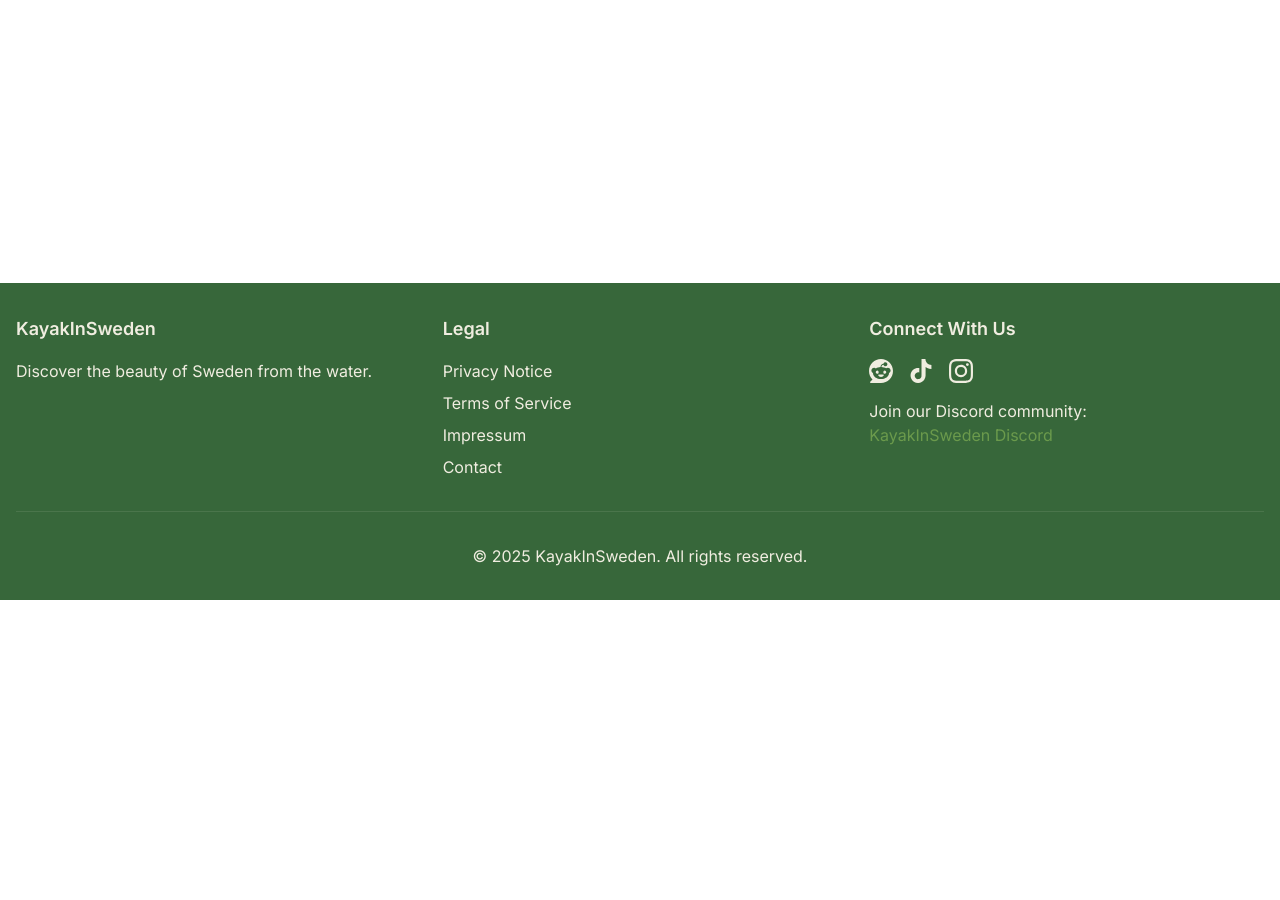
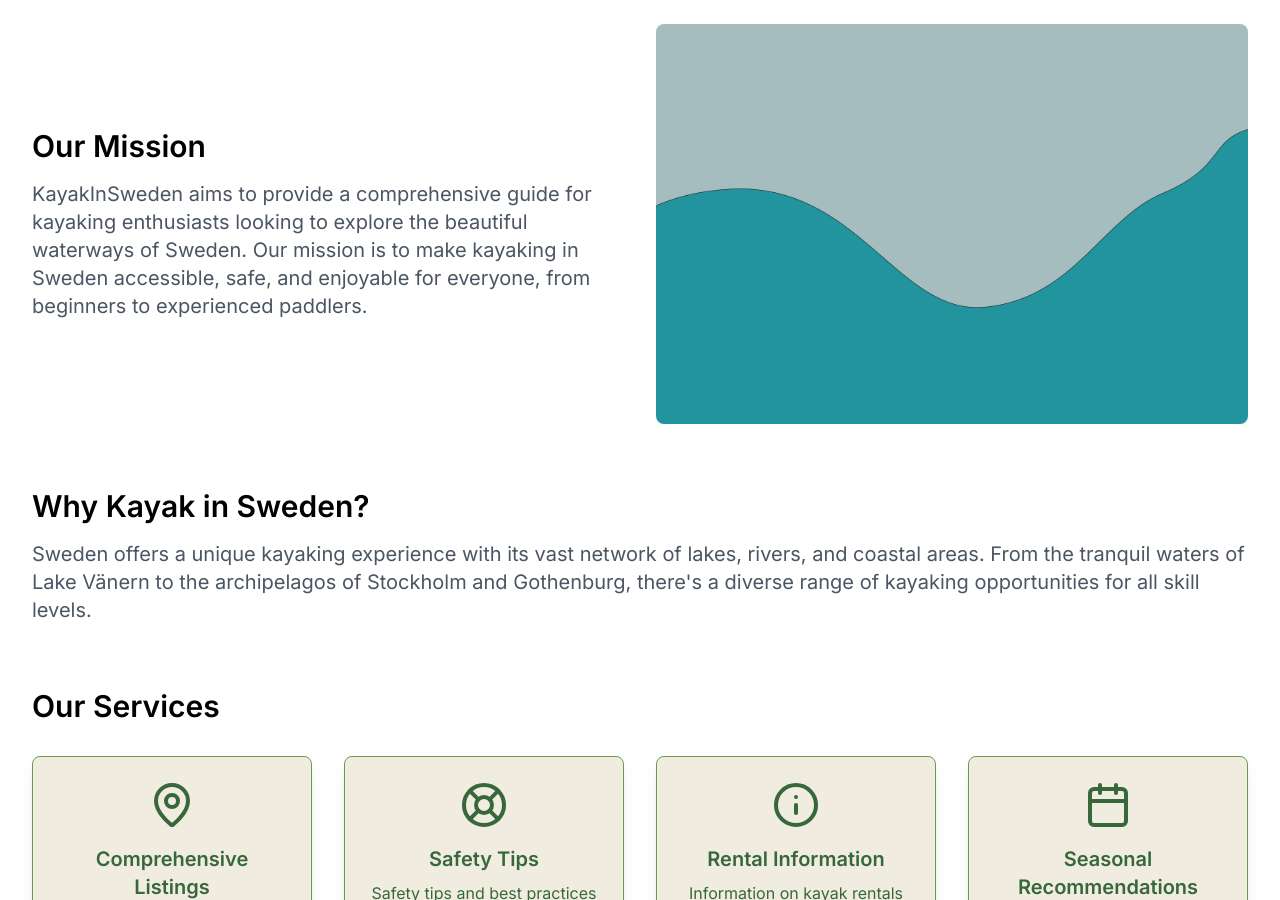
Before and after one commit to HannesEnsbacher/paddleelk, a Next.js app: page /about in a window 1280 px wide. Shown: the part 200-1100 px from the top of the page. Before the commit the page ends 800 px from the top, so only its background shows below. Built offline with nearby package versions, Linux system fonts and the light colour scheme.

Commit message:
Added about page with mock information

```diff
--- a/app/about/page.tsx
+++ b/app/about/page.tsx
@@ -1,5 +1,147 @@
-export default function About() {
+import Image from "next/image"
+import { Button } from "@/components/ui/button"
+import {MapPin, LifeBuoy, Calendar, Info, Compass, Map} from "lucide-react"
+import {Card, CardContent} from "@/components/ui/card";
+
+export default function AboutPage() {
     return (
-        <div>About Works</div>
-    );
+        <div className="min-h-screen py-12 bg-white">
+            <main className="container mx-auto px-4 sm:px-6 lg:px-8">
+                <h1 className="text-5xl font-bold mb-12 text-center">About KayakInSweden</h1>
+
+                <section className="mb-16 flex flex-col lg:flex-row items-center gap-8">
+                    <div className="lg:w-1/2">
+                        <h2 className="text-3xl font-semibold mb-4">Our Mission</h2>
+                        <p className="text-xl text-gray-600">
+                            KayakInSweden aims to provide a comprehensive guide for kayaking enthusiasts looking to explore the
+                            beautiful waterways of Sweden. Our mission is to make kayaking in Sweden accessible, safe, and enjoyable
+                            for everyone, from beginners to experienced paddlers.
+                        </p>
+                    </div>
+                    <div className="w-full lg:w-1/2 h-[300px] lg:h-[400px] relative rounded-lg overflow-hidden">
+                        <Image
+                            src="/placeholder-image.png"
+                            alt="Kayaking in Sweden"
+                            style={{ objectFit: "cover" }}
+                            sizes="(max-width: 1024px) 100vw, 50vw"
+                            fill
+                            priority
+                        />
+                    </div>
+                </section>
+
+                <section className="mb-16">
+                    <h2 className="text-3xl font-semibold mb-4">Why Kayak in Sweden?</h2>
+                    <p className="text-xl text-gray-600">
+                        Sweden offers a unique kayaking experience with its vast network of lakes, rivers, and coastal areas. From
+                        the tranquil waters of Lake Vänern to the archipelagos of Stockholm and Gothenburg, there's a diverse range
+                        of kayaking opportunities for all skill levels.
+                    </p>
+                </section>
+
+                <section className="mb-16">
+                    <h2 className="text-3xl font-semibold mb-8">Our Services</h2>
+                    <div className="grid grid-cols-1 md:grid-cols-4 gap-8">
+                        <Card className="shadow-lg">
+                            <CardContent className="p-6 flex flex-col items-center text-center">
+                                <MapPin className="w-12 h-12 text-primary mb-4"/>
+                                <h3 className="text-xl font-semibold mb-2">Comprehensive Listings</h3>
+                                <p>Find the best kayak rental locations across Sweden, all in one place</p>
+                            </CardContent>
+                        </Card>
+                        <Card className="shadow-lg">
+                            <CardContent className="p-6 flex flex-col items-center text-center">
+                                <LifeBuoy className="w-12 h-12 text-primary mb-4"/>
+                                <h3 className="text-xl font-semibold mb-2">Safety Tips</h3>
+                                <p>Safety tips and best practices for kayaking in Swedish waters</p>
+                            </CardContent>
+                        </Card>
+                        <Card className="shadow-lg">
+                            <CardContent className="p-6 flex flex-col items-center text-center">
+                                <Info className="w-12 h-12 text-primary mb-4"/>
+                                <h3 className="text-xl font-semibold mb-2">Rental Information</h3>
+                                <p>Information on kayak rentals and tours</p>
+                            </CardContent>
+                        </Card>
+                        <Card className="shadow-lg">
+                            <CardContent className="p-6 flex flex-col items-center text-center">
+                                <Calendar className="w-12 h-12 text-primary mb-4"/>
+                                <h3 className="text-xl font-semibold mb-2">Seasonal Recommendations</h3>
+                                <p>Seasonal recommendations for the best kayaking experiences</p>
+                            </CardContent>
+                        </Card>
+                    </div>
+                    {/*<div className="grid grid-cols-1 md:grid-cols-2 lg:grid-cols-4 gap-6">*/}
+                    {/*    {[*/}
+                    {/*        {*/}
+                    {/*            icon: MapPin,*/}
+                    {/*            title: "Location Guides",*/}
+                    {/*            description: "Comprehensive guides to kayaking locations across Sweden",*/}
+                    {/*        },*/}
+                    {/*        {*/}
+                    {/*            icon: Info,*/}
+                    {/*            title: "Rental Information",*/}
+                    {/*            description: "Information on kayak rentals and tours"*/}
+                    {/*        },*/}
+                    {/*        {*/}
+                    {/*            icon: LifeBuoy,*/}
+                    {/*            title: "Safety Tips",*/}
+                    {/*            description: "Safety tips and best practices for kayaking in Swedish waters",*/}
+                    {/*        },*/}
+                    {/*        {*/}
+                    {/*            icon: Calendar,*/}
+                    {/*            title: "Seasonal Recommendations",*/}
+                    {/*            description: "Seasonal recommendations for the best kayaking experiences",*/}
+                    {/*        },*/}
+                    {/*    ].map((service, index) => (*/}
+                    {/*        <div key={index} className="bg-gray-100 p-6 rounded-lg shadow-sm">*/}
+                    {/*            <service.icon className="w-10 h-10 mb-4 text-blue-600"/>*/}
+                    {/*            <h3 className="text-xl font-semibold mb-2">{service.title}</h3>*/}
+                    {/*            <p className="text-gray-600">{service.description}</p>*/}
+                    {/*        </div>*/}
+                    {/*    ))}*/}
+                    {/*</div>*/}
+                </section>
+
+                <section className="mb-16 flex flex-col lg:flex-row-reverse items-center gap-8">
+                    <div className="lg:w-1/2">
+                        <h2 className="text-3xl font-semibold mb-4">Our Team</h2>
+                        <p className="text-xl text-gray-600">
+                            [Add information about the team behind KayakInSweden, their experience, and passion for
+                            kayaking]
+                        </p>
+                    </div>
+                    <div className="w-full lg:w-1/2 h-[300px] lg:h-[400px] relative rounded-lg overflow-hidden">
+                        <Image
+                            src="/placeholder-image.png"
+                            alt="Our Team"
+                            style={{objectFit: "cover"}}
+                            sizes="(max-width: 1024px) 100vw, 50vw"
+                            fill
+                            priority
+                        />
+                    </div>
+                </section>
+
+                <section className="mb-16">
+                    <h2 className="text-3xl font-semibold mb-4">Sustainability Commitment</h2>
+                    <p className="text-xl text-gray-600">
+                        At KayakInSweden, we're committed to promoting sustainable and responsible kayaking practices.
+                        We encourage
+                        our users to respect the environment, follow Leave No Trace principles, and contribute to the preservation
+                        of Sweden's beautiful waterways.
+                    </p>
+                </section>
+
+                <section className="mb-16">
+                    <h2 className="text-3xl font-semibold mb-4">Get Involved</h2>
+                    <p className="text-xl text-gray-600">
+                        We welcome contributions from the kayaking community! Whether you have a favorite spot to share, tips for
+                        fellow kayakers, or want to organize group trips, we'd love to hear from you.
+                    </p>
+                    <Button className="mt-6">Contact Us</Button>
+                </section>
+            </main>
+        </div>
+    )
 }
```
